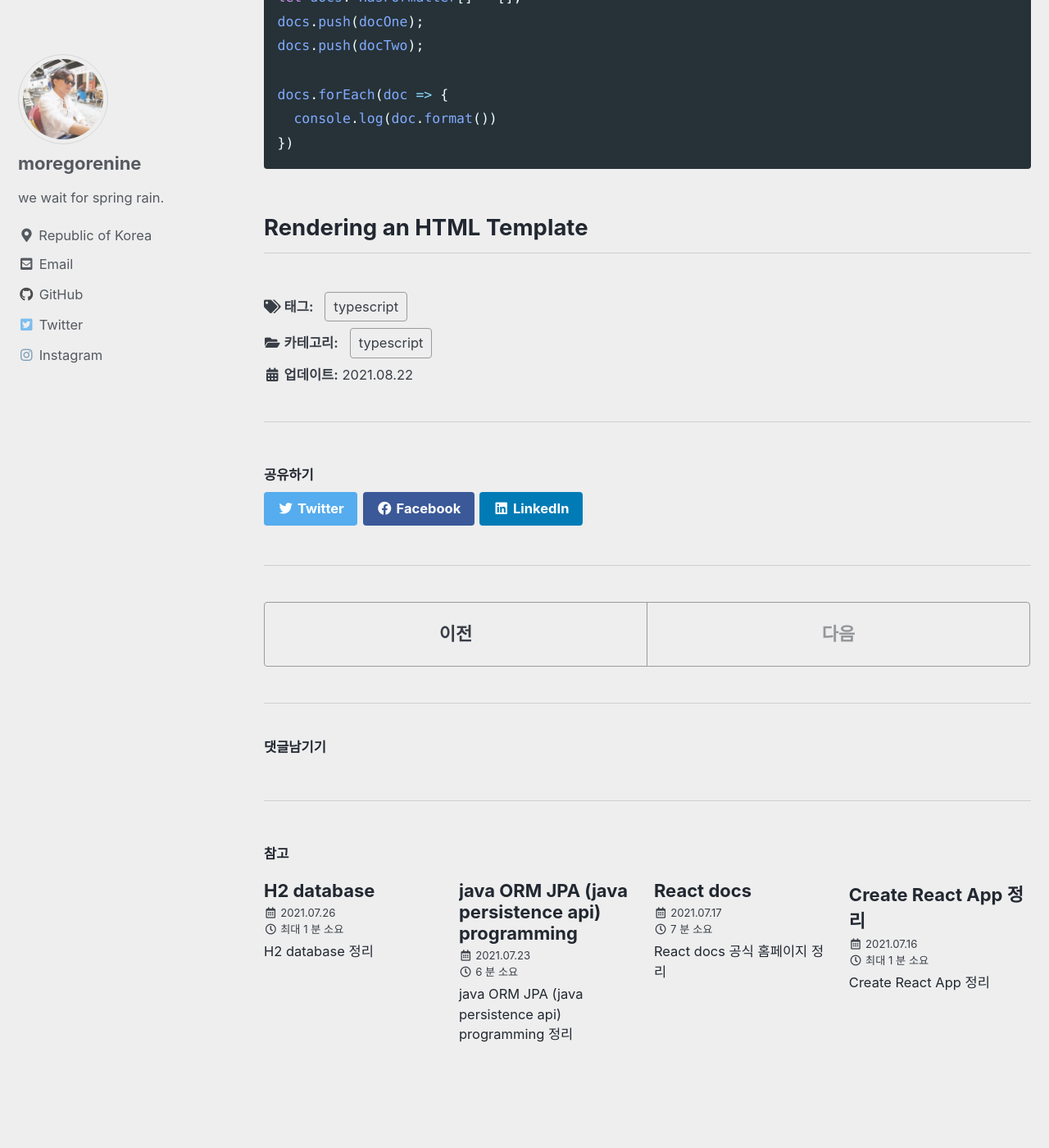
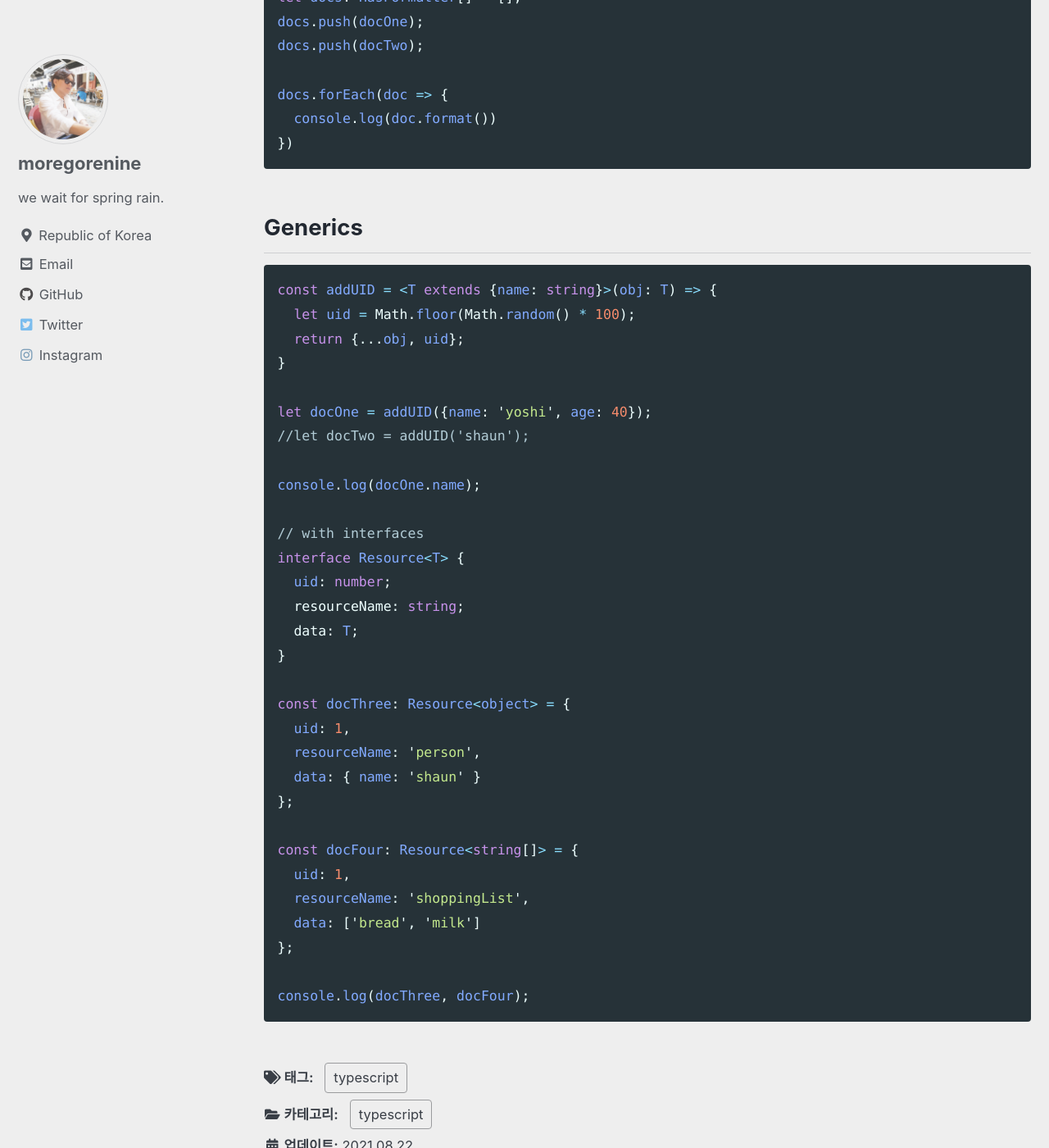
Before and after one commit to moregorenine/moregorenine.github.io, a Jekyll site: the page built from _posts/typescript/2021-8-17-typescript.md, in a window 1280 px wide and 1400 px high, scrolled down 17735 px. Shown: the whole window at 82% size. Built offline with Jekyll 4.4.1, drawn with Linux system fonts in a browser that asks for light colours; cached includes are drawn as plain includes; comment, search, counter and statistics services are not loaded; some of the changed text lies outside the part shown.

Commit message:
update _posts/typescript/2021-8-17-typescript.md

````diff
--- a/_posts/typescript/2021-8-17-typescript.md
+++ b/_posts/typescript/2021-8-17-typescript.md
@@ -539,4 +539,36 @@ docs.forEach(doc => {
 })
 ```
 
-## Rendering an HTML Template
+## Generics
+```typescript
+const addUID = <T extends {name: string}>(obj: T) => {
+  let uid = Math.floor(Math.random() * 100);
+  return {...obj, uid};
+}
+
+let docOne = addUID({name: 'yoshi', age: 40});
+//let docTwo = addUID('shaun');
+
+console.log(docOne.name);
+
+// with interfaces
+interface Resource<T> {
+  uid: number;
+  resourceName: string;
+  data: T;
+}
+
+const docThree: Resource<object> = {
+  uid: 1,
+  resourceName: 'person',
+  data: { name: 'shaun' }
+};
+
+const docFour: Resource<string[]> = {
+  uid: 1,
+  resourceName: 'shoppingList',
+  data: ['bread', 'milk']
+};
+
+console.log(docThree, docFour);
+```
````
